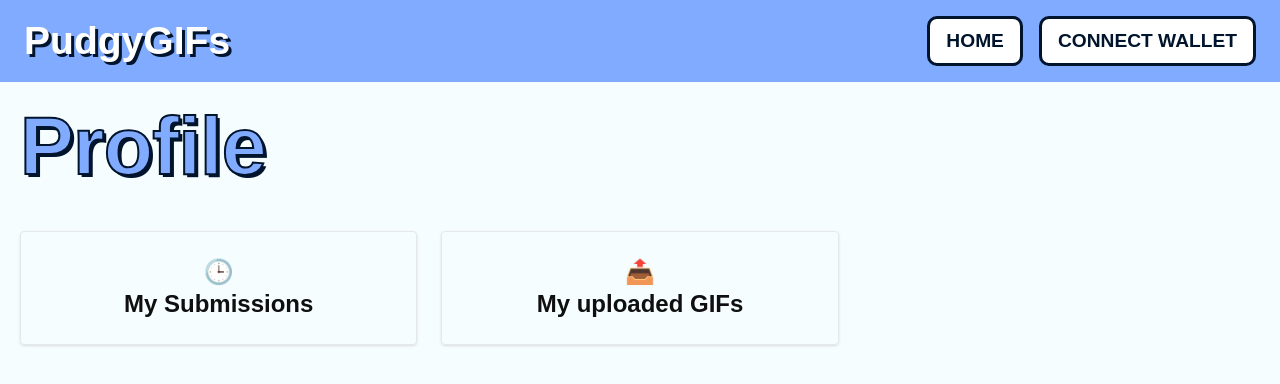
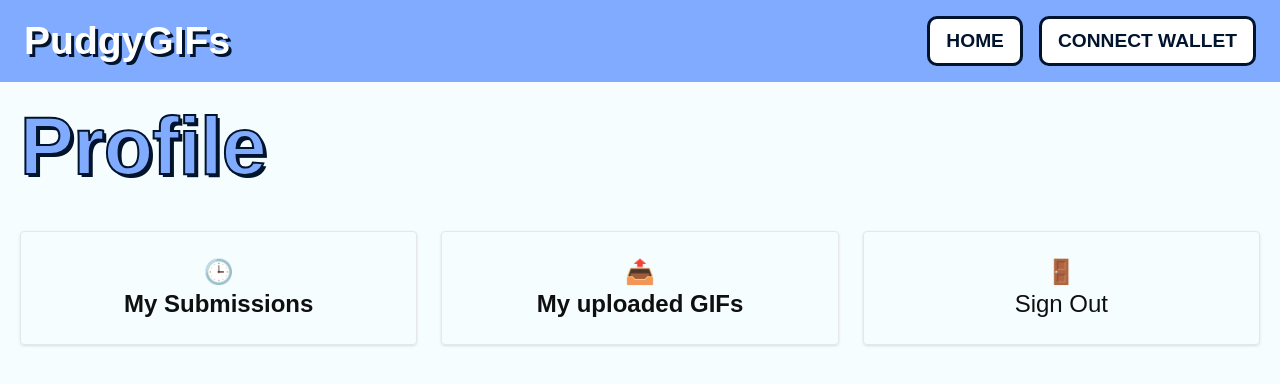
Before and after one commit to DanielHighETH/pudgypenguins-gif-submitter, a Next.js app: page /profile in a window 1280 px wide. Shown: the top 384 px of the page. Built offline with nearby package versions, Linux system fonts and the light colour scheme; a web font is replaced by a local one.

Commit message:
Sign out function

```diff
--- a/app/profile/page.tsx
+++ b/app/profile/page.tsx
@@ -2,11 +2,13 @@
 import React from 'react';
 import Link from 'next/link';
 import connectWallet from '../lib/connectWallet';
-import { useEffect, useState } from 'react';
+import { useEffect } from 'react';
+import { useRouter } from 'next/navigation'
+
 
 
 function Profile() {
-
+  const router = useRouter()
 
   const handleConnectWallet = async () => {
     try {
@@ -40,24 +42,49 @@ function Profile() {
     }
   }, []);
 
+  const signOut = () => {
+    localStorage.removeItem("walletAddress");
+    localStorage.removeItem("userRole");
+
+    sessionStorage.clear();
+
+    window.location.href = "/"; // full refresh to avoid issues with next/link
+};
+
+
   const profileLinks = [
     { title: 'My Submissions', href: `/profile/submissions/`, icon: '🕒' },
     { title: 'My uploaded GIFs', href: `/profile/uploaded/`, icon: '📤' },
+    { title: 'Sign Out', href: '#', icon: '🚪' }
   ];
 
   return (
     <div className='mx-auto max-w-7xl p-5'>
       <h1 className='text-5xl text-left mb-10'>Profile</h1>
       <div className='grid grid-cols-1 md:grid-cols-2 lg:grid-cols-3 gap-6'>
-                {profileLinks.map((link) => (
-                    <Link key={link.href} href={link.href} className="border rounded p-6 shadow hover:shadow-lg transition-shadow duration-300 flex flex-col items-center justify-center text-2xl">
+        {profileLinks.map((link) => {
+          if (link.title === 'Sign Out') {
+            return (
+              <button key={link.href} onClick={signOut}
+                      className="border rounded p-6 shadow hover:shadow-lg transition-shadow duration-300 flex flex-col items-center justify-center text-2xl">
+                <span>{link.icon}</span>
+                <span>{link.title}</span>
+              </button>
+            );
+          } else {
+            return (
+              <Link key={link.href} href={link.href}
+                    className="border rounded p-6 shadow hover:shadow-lg transition-shadow duration-300 flex flex-col items-center justify-center text-2xl">
                 <span>{link.icon}</span>
                 <span>{link.title}</span>
               </Link>
-                ))}
+            );
+          }
+        })}
       </div>
     </div>
   );
+
 }
 
 export default Profile;
```
Lines whose indentation alone changed are shown as unchanged.
